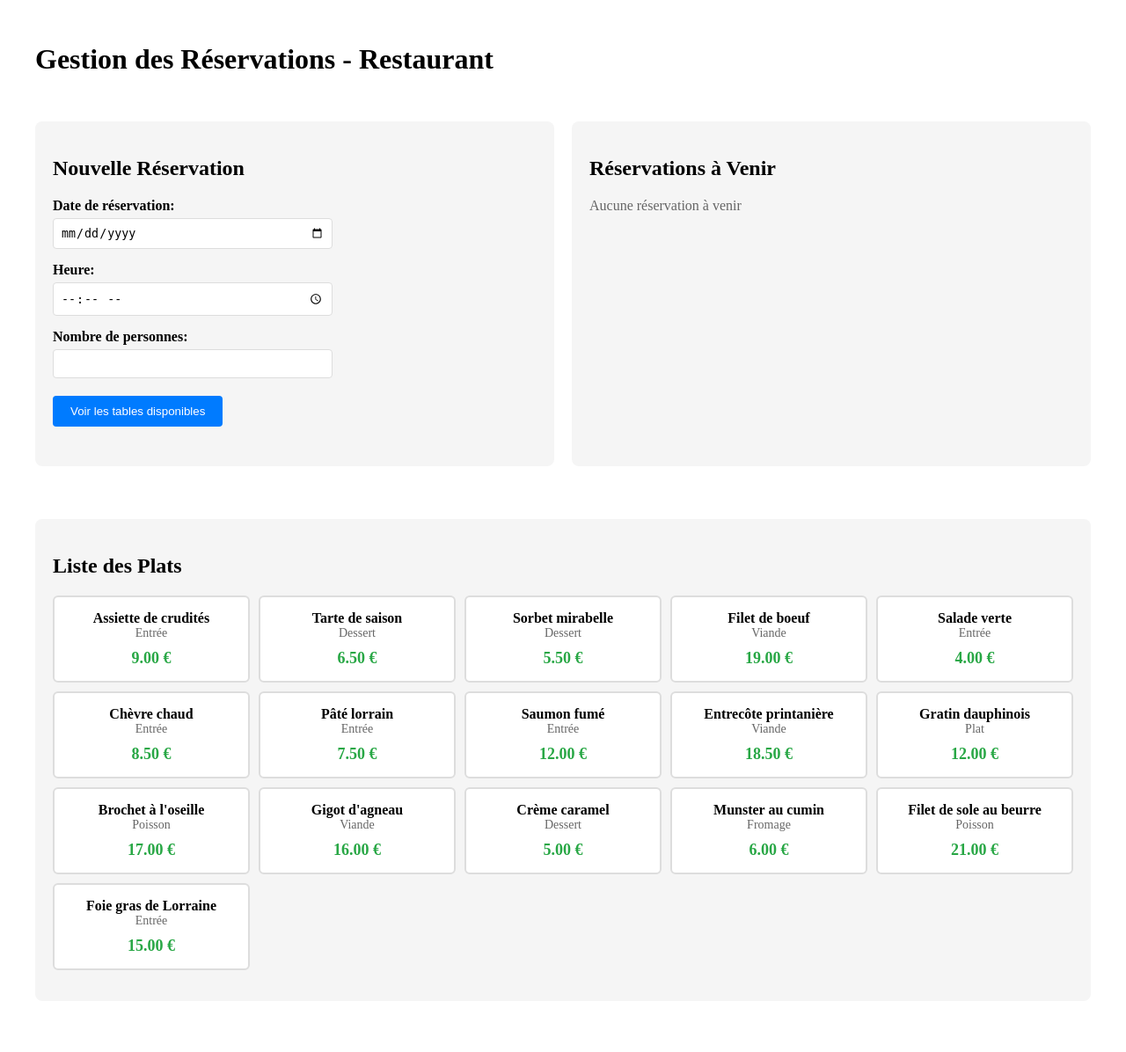
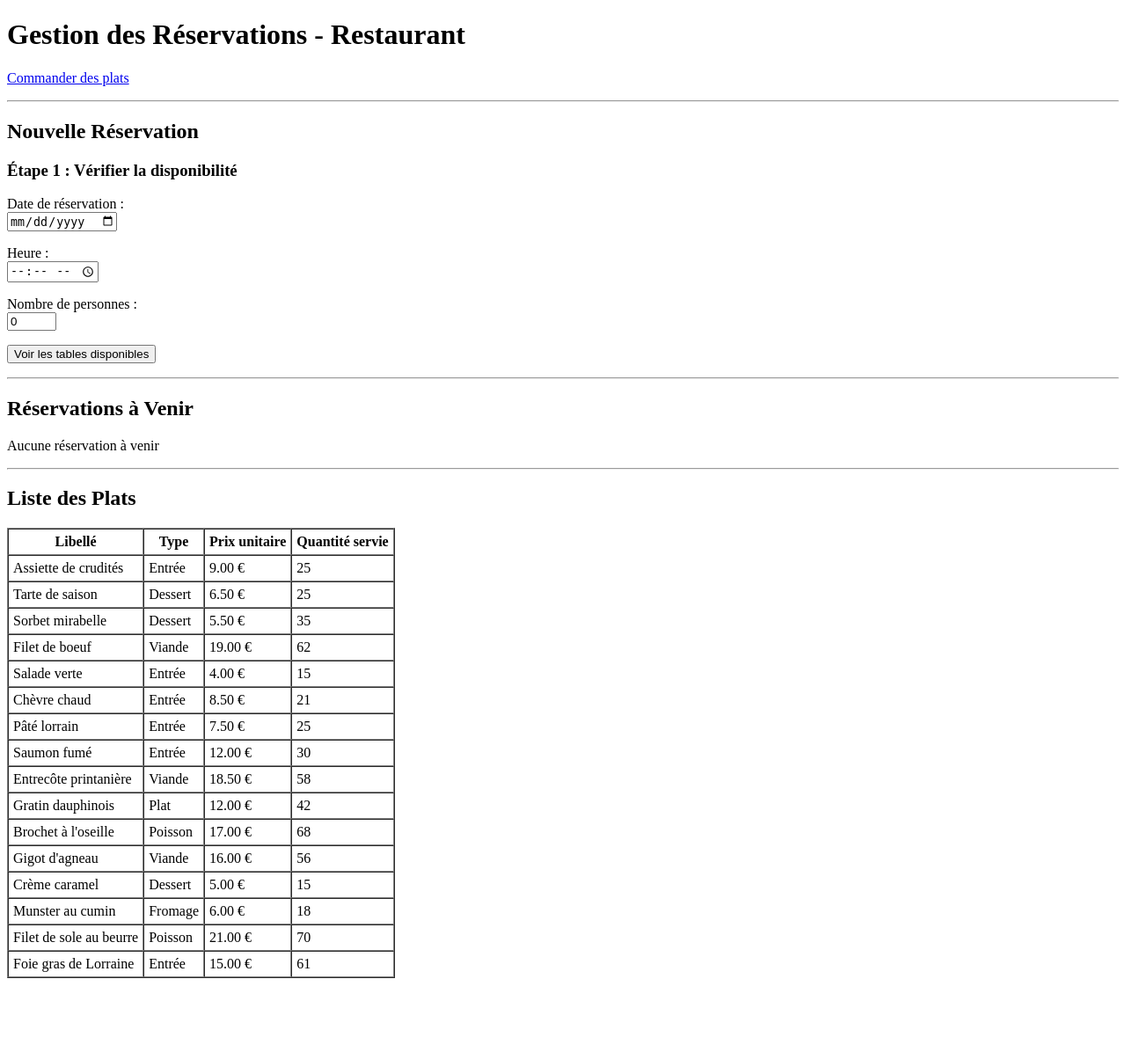
Before and after one commit to samycherch/ProjetGestionResto, a PHP site: page / in a window 1280 px wide. Shown: the whole page at 88% size. After the commit the page ends 1112 px from the top, so only its background shows below. Run offline with PHP 8.4, Linux system fonts and the light colour scheme; data comes from the database, SQL or seed files in the repository.

Commit message:
Modification de index.php

```diff
--- a/gestion/index.php
+++ b/gestion/index.php
@@ -9,7 +9,6 @@ use gestion\pdo\Database;
 use gestion\repo\TableRepository;
 use gestion\repo\ReservationRepository;
 
-$pdo = Database::getConnection();
 $message = "";
 $messageType = "";
 $tablesDisponibles = [];
@@ -45,6 +44,7 @@ if ($_SERVER['REQUEST_METHOD'] === 'POST' && isset($_POST['action']) && $_POST['
 // Récupérer les tables disponibles si la date/heure est fournie
 $dateDisponibilite = "";
 $heureDisponibilite = "";
+$nbPersonnesDisponibilite = 0;
 if ($_SERVER['REQUEST_METHOD'] === 'POST' && isset($_POST['action']) && $_POST['action'] === 'verifier') {
     $dateDisponibilite = htmlspecialchars($_POST['date'] ?? '');
     $heureDisponibilite = htmlspecialchars($_POST['heure'] ?? '');
@@ -56,6 +56,7 @@ if ($_SERVER['REQUEST_METHOD'] === 'POST' && isset($_POST['action']) && $_POST['
     }
 }
 
+$pdo = Database::getConnection();
 $stmt2 = $pdo->query("SELECT * FROM plat");
 $plat = $stmt2->fetchAll(PDO::FETCH_ASSOC);
 
@@ -68,149 +69,133 @@ $reservationsAVenir = ReservationRepository::obtenirReservationsAVenir();
 <head>
   <meta charset="UTF-8">
   <title>Resto - Gestion des Réservations</title>
-  <link rel="stylesheet" href="ressources/css/style.css">
-  <style>
-    .container { max-width: 1200px; margin: 0 auto; padding: 20px; }
-    .section { margin: 30px 0; padding: 20px; background: #f5f5f5; border-radius: 8px; }
-    .form-group { margin: 15px 0; }
-    label { display: block; margin-bottom: 5px; font-weight: bold; }
-    input, select { padding: 8px; width: 100%; max-width: 300px; border: 1px solid #ddd; border-radius: 4px; }
-    button { padding: 10px 20px; background: #007bff; color: white; border: none; border-radius: 4px; cursor: pointer; margin: 5px 5px 5px 0; }
-    button:hover { background: #0056b3; }
-    .message { padding: 15px; margin: 10px 0; border-radius: 4px; }
-    .message.success { background: #d4edda; color: #155724; border: 1px solid #c3e6cb; }
-    .message.error { background: #f8d7da; color: #721c24; border: 1px solid #f5c6cb; }
-    .table-list { display: grid; grid-template-columns: repeat(auto-fill, minmax(200px, 1fr)); gap: 10px; margin: 15px 0; }
-    .table-card { padding: 15px; background: white; border: 2px solid #ddd; border-radius: 6px; text-align: center; cursor: pointer; transition: all 0.3s; }
-    .table-card:hover { border-color: #007bff; background: #e7f3ff; }
-    .table-card.selected { border-color: #28a745; background: #d4edda; }
-    .table-num { font-size: 24px; font-weight: bold; color: #007bff; }
-    .table-places { color: #666; font-size: 14px; }
-    .reservations-list { margin-top: 20px; }
-    .reservation-item { padding: 10px; background: white; border-left: 4px solid #007bff; margin: 8px 0; border-radius: 4px; }
-    .reservation-time { font-weight: bold; color: #007bff; }
-    .two-columns { display: grid; grid-template-columns: 1fr 1fr; gap: 20px; }
-    @media (max-width: 768px) { .two-columns { grid-template-columns: 1fr; } }
-  </style>
 </head>
 <body>
-<div class="container">
   <h1>Gestion des Réservations - Restaurant</h1>
 
+  <p>
+    <a href="commander.php">Commander des plats</a>
+  </p>
+
+  <hr>
+
   <?php if ($message): ?>
-    <div class="message <?php echo $messageType; ?>">
-      <?php echo $message; ?>
-    </div>
+    <p style="color: <?php echo $messageType === 'success' ? 'green' : 'red'; ?>;">
+      <strong><?php echo $message; ?></strong>
+    </p>
+    <hr>
   <?php endif; ?>
 
-  <div class="two-columns">
   <!-- FORMULAIRE DE RÉSERVATION -->
-    <div class="section">
   <h2>Nouvelle Réservation</h2>
 
-      <!-- Étape 1: Vérifier la disponibilité -->
-      <form method="POST" style="margin-bottom: 20px;">
+  <h3>Étape 1 : Vérifier la disponibilité</h3>
+  <form method="POST">
     <input type="hidden" name="action" value="verifier">
-        <div class="form-group">
-          <label for="date1">Date de réservation:</label>
-          <input type="date" id="date1" name="date" value="<?php echo $dateDisponibilite; ?>" required>
-        </div>
-        <div class="form-group">
-          <label for="heure1">Heure:</label>
-          <input type="time" id="heure1" name="heure" value="<?php echo $heureDisponibilite; ?>" required>
-        </div>
-        <div class="form-group">
-          <label for="nbPersonnes1">Nombre de personnes:</label>
-          <input type="number" id="nbPersonnes1" name="nbPersonnes" min="1" max="20" value="<?php echo isset($nbPersonnesDisponibilite) ? $nbPersonnesDisponibilite : ''; ?>" required>
-        </div>
+
+    <p>
+      <label>Date de réservation :<br>
+      <input type="date" name="date" value="<?php echo $dateDisponibilite; ?>" required></label>
+    </p>
+
+    <p>
+      <label>Heure :<br>
+      <input type="time" name="heure" value="<?php echo $heureDisponibilite; ?>" required></label>
+    </p>
+
+    <p>
+      <label>Nombre de personnes :<br>
+      <input type="number" name="nbPersonnes" min="1" max="20" value="<?php echo $nbPersonnesDisponibilite; ?>" required></label>
+    </p>
+
+    <p>
       <button type="submit">Voir les tables disponibles</button>
+    </p>
   </form>
 
-      <!-- Affichage des tables disponibles -->
+  <?php if ($_SERVER['REQUEST_METHOD'] === 'POST' && isset($_POST['action']) && $_POST['action'] === 'verifier'): ?>
+    <hr>
+    <h3>Tables disponibles :</h3>
+
     <?php if (!empty($tablesDisponibles)): ?>
-        <h3>Tables disponibles:</h3>
-        <div class="table-list">
+      <table border="1" cellpadding="5" cellspacing="0">
+        <tr>
+          <th>Table</th>
+          <th>Nombre de places</th>
+          <th>Action</th>
+        </tr>
         <?php foreach ($tablesDisponibles as $table): ?>
-            <div class="table-card" onclick="selectTable(<?php echo $table['numtab']; ?>, <?php echo $table['nbplace']; ?>)">
-              <div class="table-num">Table <?php echo $table['numtab']; ?></div>
-              <div class="table-places"><?php echo $table['nbplace']; ?> places</div>
-            </div>
-          <?php endforeach; ?>
-        </div>
-      <?php elseif ($dateDisponibilite): ?>
-        <p style="color: #dc3545;">Aucune table disponible pour cette date/heure/nombre de personnes</p>
-      <?php endif; ?>
-
-      <!-- Formulaire de confirmation de réservation -->
-      <?php if (!empty($tablesDisponibles)): ?>
-        <form method="POST" style="margin-top: 20px; padding-top: 20px; border-top: 2px solid #ddd;">
+          <tr>
+            <td>Table <?php echo $table['numtab']; ?></td>
+            <td><?php echo $table['nbplace']; ?> places</td>
+            <td>
+              <form method="POST" style="display: inline;">
                 <input type="hidden" name="action" value="reserver">
-          <div class="form-group">
-            <label for="numtab">Table sélectionnée:</label>
-            <input type="number" id="numtab" name="numtab" readonly style="background: #f0f0f0;">
-          </div>
-          <div class="form-group">
-            <label for="serveur">Nom du serveur:</label>
-            <input type="text" id="serveur" name="serveur" placeholder="Entrez votre nom" required>
-          </div>
+                <input type="hidden" name="numtab" value="<?php echo $table['numtab']; ?>">
                 <input type="hidden" name="date" value="<?php echo $dateDisponibilite; ?>">
                 <input type="hidden" name="heure" value="<?php echo $heureDisponibilite; ?>">
                 <input type="hidden" name="nbPersonnes" value="<?php echo $nbPersonnesDisponibilite; ?>">
-          <button type="submit">Confirmer la réservation</button>
+                <input type="text" name="serveur" placeholder="Nom du serveur" required>
+                <button type="submit">Réserver</button>
               </form>
+            </td>
+          </tr>
+        <?php endforeach; ?>
+      </table>
+    <?php else: ?>
+      <p><strong>Aucune table disponible pour cette date/heure/nombre de personnes</strong></p>
     <?php endif; ?>
-    </div>
+  <?php endif; ?>
+
+  <hr>
 
   <!-- RÉSERVATIONS À VENIR -->
-    <div class="section">
   <h2>Réservations à Venir</h2>
+
   <?php if (!empty($reservationsAVenir)): ?>
-        <div class="reservations-list">
+    <table border="1" cellpadding="5" cellspacing="0">
+      <tr>
+        <th>Numéro</th>
+        <th>Table</th>
+        <th>Date/Heure</th>
+        <th>Serveur</th>
+        <th>Personnes</th>
+      </tr>
       <?php foreach ($reservationsAVenir as $res): ?>
-            <div class="reservation-item">
-              <div class="reservation-time">
-                #<?php echo $res['numres']; ?> - Table <?php echo $res['numtab']; ?>
-              </div>
-              <div style="font-size: 14px; margin-top: 5px;">
-                <?php echo date('d/m/Y H:i', strtotime($res['datres'])); ?><br>
-                <p>Serveur: <?php echo htmlspecialchars($res['serveur']); ?></p>
-                <p>Nombre personne: <?php echo $res['nbpers']; ?> personne<?php echo $res['nbpers'] > 1 ? 's' : ''; ?></p>
-              </div>
-            </div>
+        <tr>
+          <td>#<?php echo $res['numres']; ?></td>
+          <td>Table <?php echo $res['numtab']; ?></td>
+          <td><?php echo date('d/m/Y H:i', strtotime($res['datres'])); ?></td>
+          <td><?php echo htmlspecialchars($res['serveur']); ?></td>
+          <td><?php echo $res['nbpers']; ?></td>
+        </tr>
       <?php endforeach; ?>
-        </div>
+    </table>
   <?php else: ?>
-        <p style="color: #666;">Aucune réservation à venir</p>
+    <p>Aucune réservation à venir</p>
   <?php endif; ?>
-    </div>
-  </div>
+
+  <hr>
 
   <!-- LISTE DES PLATS -->
-  <div class="section">
   <h2>Liste des Plats</h2>
-    <div class="table-list">
+
+  <table border="1" cellpadding="5" cellspacing="0">
+    <tr>
+      <th>Libellé</th>
+      <th>Type</th>
+      <th>Prix unitaire</th>
+      <th>Quantité servie</th>
+    </tr>
     <?php foreach ($plat as $p): ?>
-        <div class="table-card">
-          <strong><?php echo htmlspecialchars($p["libelle"]); ?></strong>
-          <div class="table-places"><?php echo htmlspecialchars($p["type"]); ?></div>
-          <div style="margin-top: 10px; font-size: 18px; color: #28a745; font-weight: bold;">
-            <?php echo htmlspecialchars($p["prixunit"]); ?> €
-          </div>
-        </div>
+      <tr>
+        <td><?php echo htmlspecialchars($p["libelle"]); ?></td>
+        <td><?php echo htmlspecialchars($p["type"]); ?></td>
+        <td><?php echo htmlspecialchars($p["prixunit"]); ?> €</td>
+        <td><?php echo htmlspecialchars($p["qteservie"]); ?></td>
+      </tr>
     <?php endforeach; ?>
-    </div>
-  </div>
-</div>
-
-<script>
-  function selectTable(numtab, nbplaces) {
-    document.getElementById('numtab').value = numtab;
-
-    const cards = document.querySelectorAll('.table-card');
-    cards.forEach(card => card.classList.remove('selected'));
-    event.currentTarget.classList.add('selected');
-  }
-</script>
+  </table>
 
 </body>
 </html>
```
Lines whose indentation alone changed are shown as unchanged.
